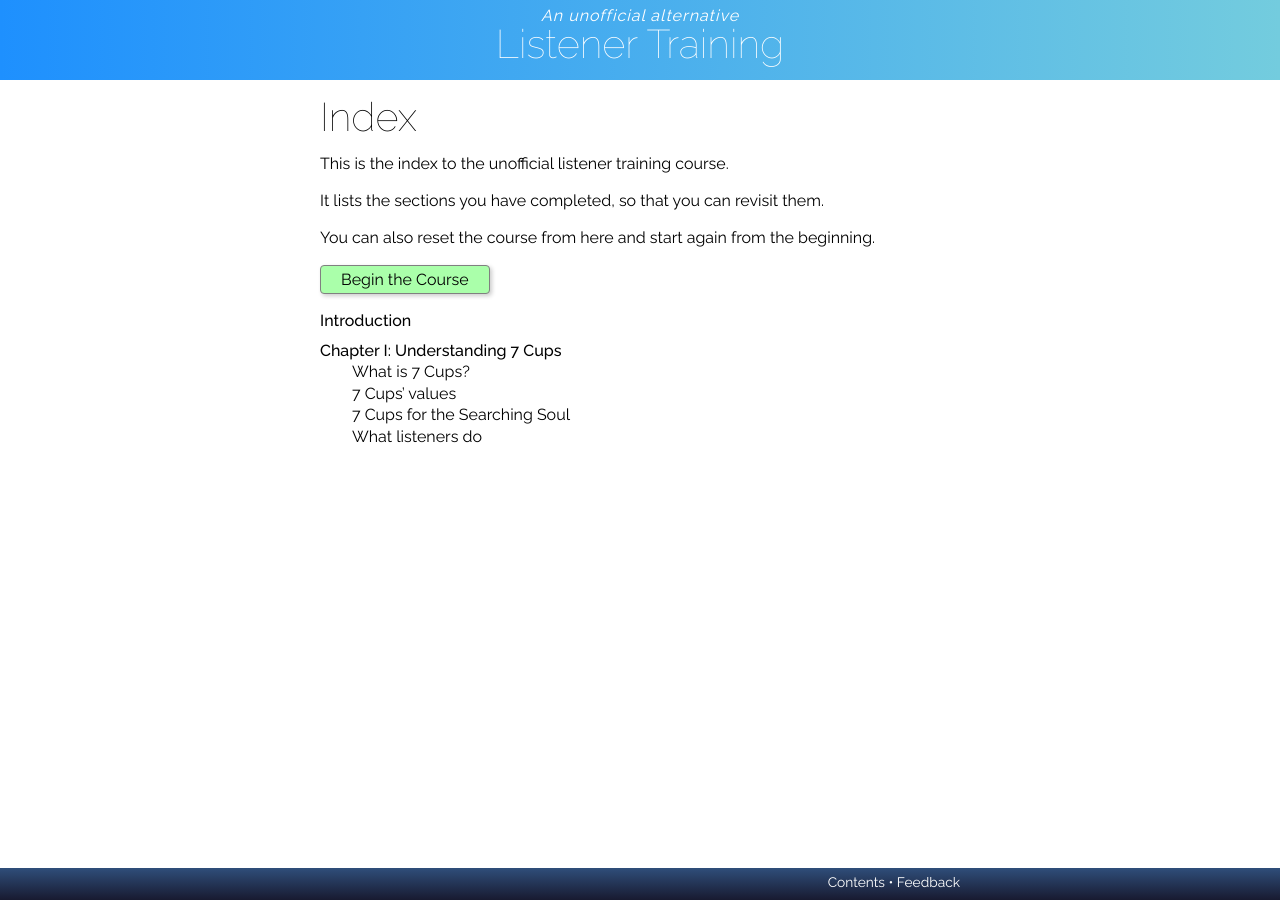
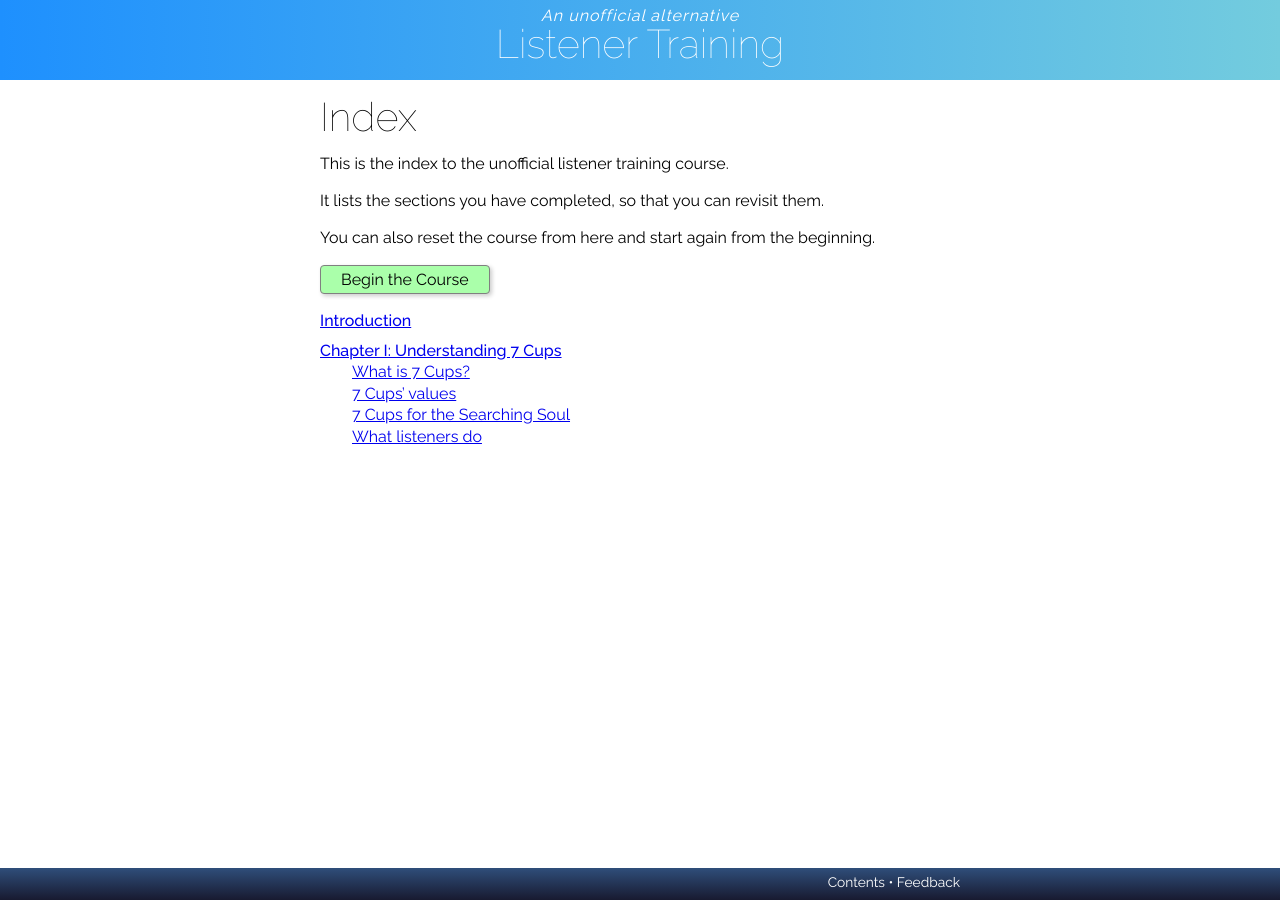
Before and after one commit to RarelyCharlie/rarelycharlie.github.io, a Jekyll site: the page built from _listen/index.md, in a window 1280 px wide. Built offline with Jekyll 4.4.1, drawn with Linux system fonts in a browser that asks for light colours; nearby versions of some CDN libraries.

Commit message:
linkify h4s

```diff
--- a/_listen/index.md
+++ b/_listen/index.md
@@ -22,10 +22,10 @@ h4.chapter {font-weight: 500; margin-top: 1ex;}
 {% for section in site.listen %}
   {% case section.class %}
     {% when 'chapter' %}
-#### {{ section.title }}
+#### [{{ section.title }}]({{ section.url }})
 {: .chapter data-serial="{{ section.serial }}"}
     {% when 'section' %}
-#### {{ section.title }}
+#### [{{ section.title }}]({{ section.url }})
 {: .section data-serial="{{ section.serial }}"}
     {% else %}
       {% continue %}
```
